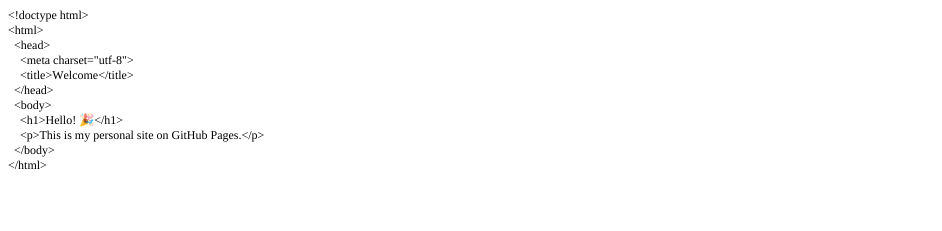
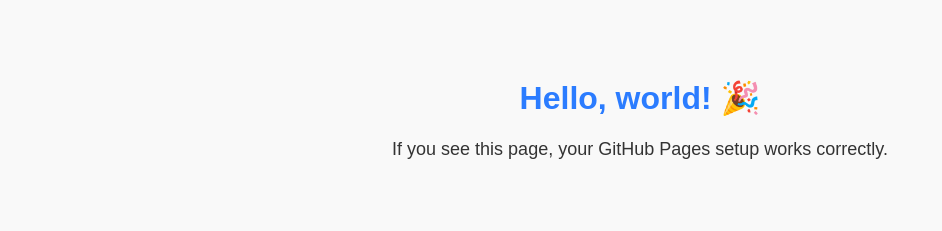
Before and after one commit to liuyinling/yinling.liu.github.io, a plain HTML site: page index.html in a window 1280 px wide. Shown: the whole page, without its empty margins (0-942 px from the left). Drawn offline with Linux system fonts and the light colour scheme.

Commit message:
modify 1 index.html

```diff
--- a/index.html
+++ b/index.html
@@ -1,27 +1,26 @@
-<!DOCTYPE html PUBLIC "-//W3C//DTD HTML 4.01//EN" "http://www.w3.org/TR/html4/strict.dtd">
+<!DOCTYPE html>
 <html>
-<head>
-  <meta http-equiv="Content-Type" content="text/html; charset=utf-8">
-  <meta http-equiv="Content-Style-Type" content="text/css">
-  <title></title>
-  <meta name="Generator" content="Cocoa HTML Writer">
-  <meta name="CocoaVersion" content="2575.7">
-  <style type="text/css">
-    p.p1 {margin: 0.0px 0.0px 0.0px 0.0px; font: 12.0px Times; -webkit-text-stroke: #000000}
-    span.s1 {font-kerning: none}
-  </style>
-</head>
-<body>
-<p class="p1"><span class="s1">&lt;!doctype html&gt;</span></p>
-<p class="p1"><span class="s1">&lt;html&gt;</span></p>
-<p class="p1"><span class="s1"><span class="Apple-converted-space">  </span>&lt;head&gt;</span></p>
-<p class="p1"><span class="s1"><span class="Apple-converted-space">    </span>&lt;meta charset="utf-8"&gt;</span></p>
-<p class="p1"><span class="s1"><span class="Apple-converted-space">    </span>&lt;title&gt;Welcome&lt;/title&gt;</span></p>
-<p class="p1"><span class="s1"><span class="Apple-converted-space">  </span>&lt;/head&gt;</span></p>
-<p class="p1"><span class="s1"><span class="Apple-converted-space">  </span>&lt;body&gt;</span></p>
-<p class="p1"><span class="s1"><span class="Apple-converted-space">    </span>&lt;h1&gt;Hello! 🎉&lt;/h1&gt;</span></p>
-<p class="p1"><span class="s1"><span class="Apple-converted-space">    </span>&lt;p&gt;This is my personal site on GitHub Pages.&lt;/p&gt;</span></p>
-<p class="p1"><span class="s1"><span class="Apple-converted-space">  </span>&lt;/body&gt;</span></p>
-<p class="p1"><span class="s1">&lt;/html&gt;</span></p>
-</body>
+  <head>
+    <meta charset="UTF-8">
+    <title>My GitHub Pages Test Site</title>
+    <style>
+      body {
+        font-family: Arial, sans-serif;
+        background-color: #f9f9f9;
+        text-align: center;
+        padding: 50px;
+      }
+      h1 {
+        color: #2b7cff;
+      }
+      p {
+        font-size: 18px;
+        color: #333;
+      }
+    </style>
+  </head>
+  <body>
+    <h1>Hello, world! 🎉</h1>
+    <p>If you see this page, your GitHub Pages setup works correctly.</p>
+  </body>
 </html>
```
Also changed, not shown: 1 other file.
